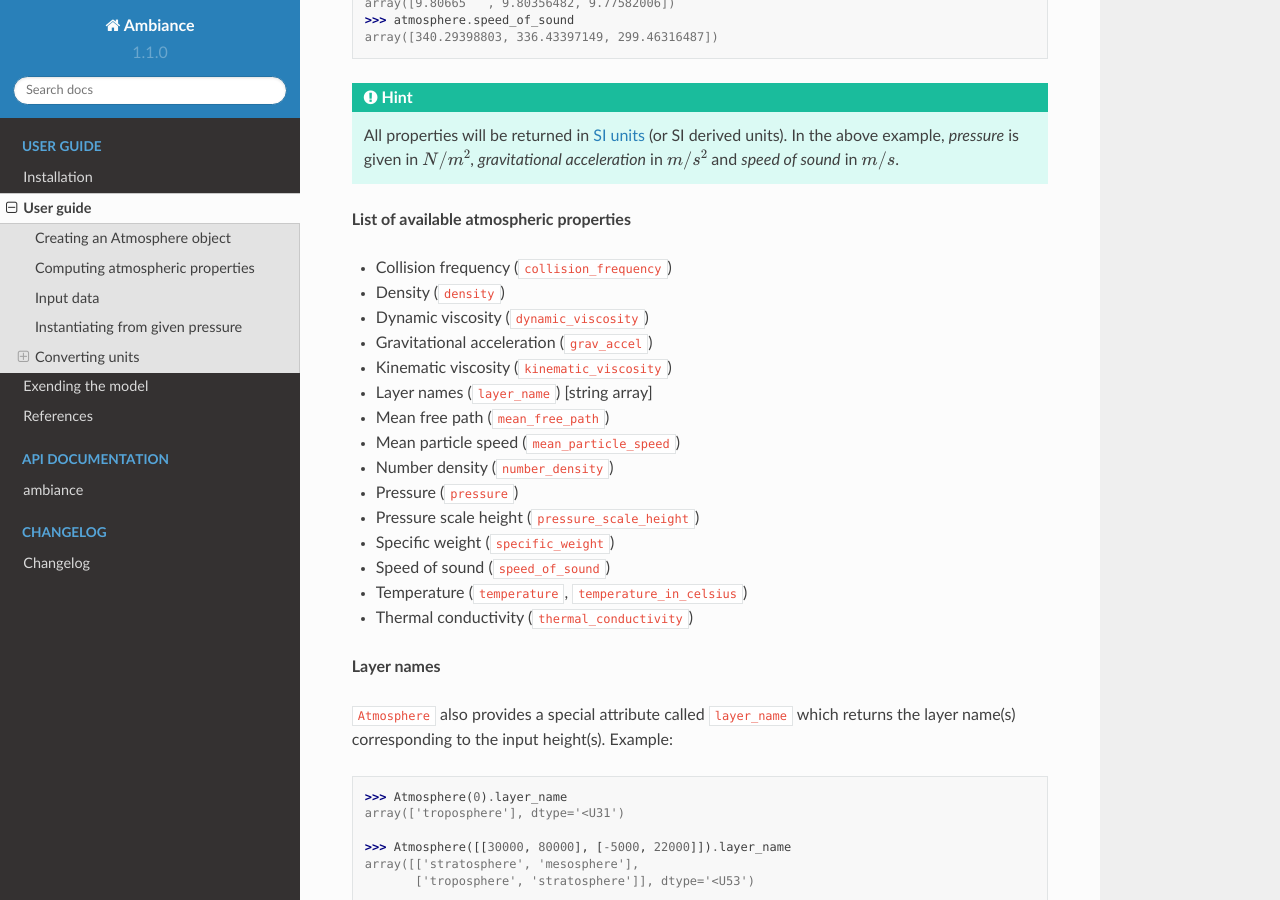
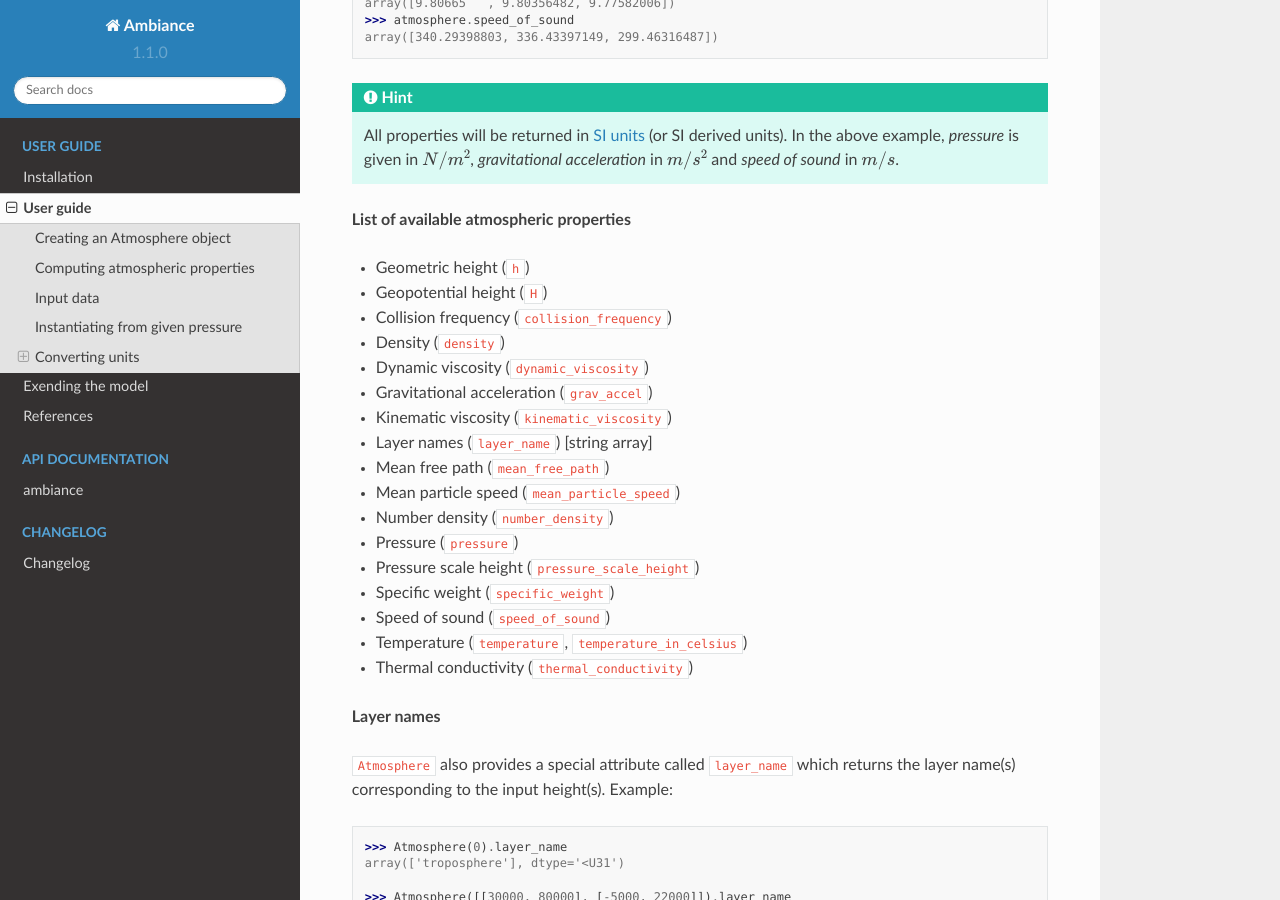
Before and after one commit to airinnova/ambiance, a Sphinx documentation site: the page built from docs/source/user_guide/detailed_user_guide.rst, in a window 1280 px wide and 900 px high, scrolled down 1303 px. Built offline with Sphinx 7.4.7 and the Read the Docs theme 2.0.0, drawn with Linux system fonts in a browser that asks for light colours.

Commit message:
Update detailed_user_guide.rst
List of available atmospheric properties : add 2 missing parameters

```diff
--- a/docs/source/user_guide/detailed_user_guide.rst
+++ b/docs/source/user_guide/detailed_user_guide.rst
@@ -65,6 +65,8 @@
 
 **List of available atmospheric properties**
 
+* Geometric height (``h``)
+* Geopotential height (``H``)
 * Collision frequency (``collision_frequency``)
 * Density (``density``)
 * Dynamic viscosity (``dynamic_viscosity``)
```
